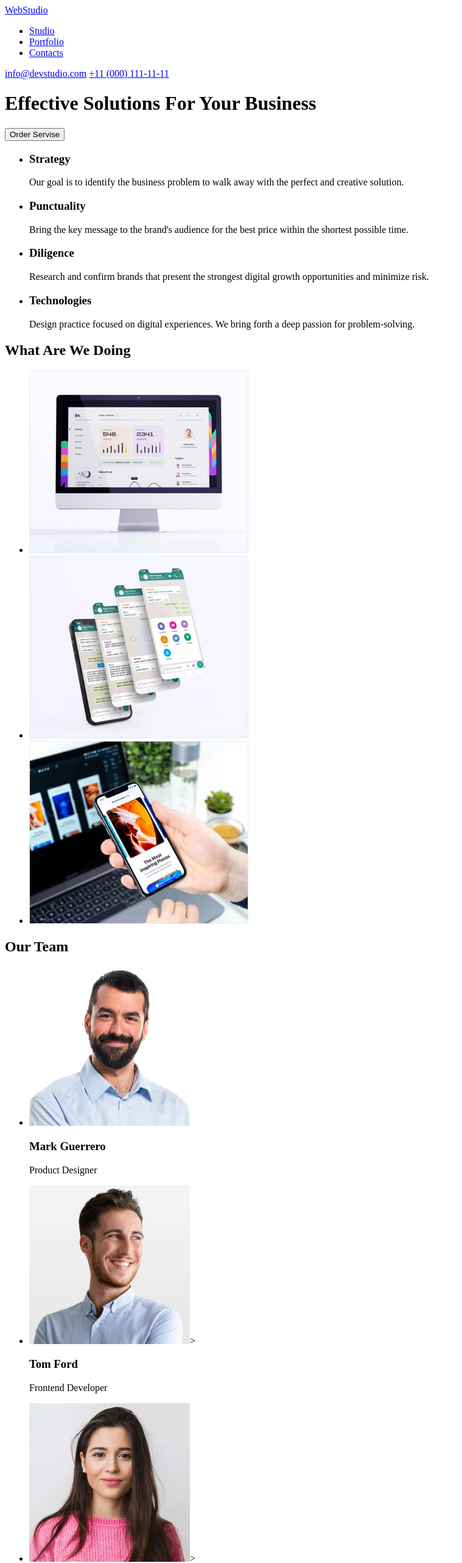
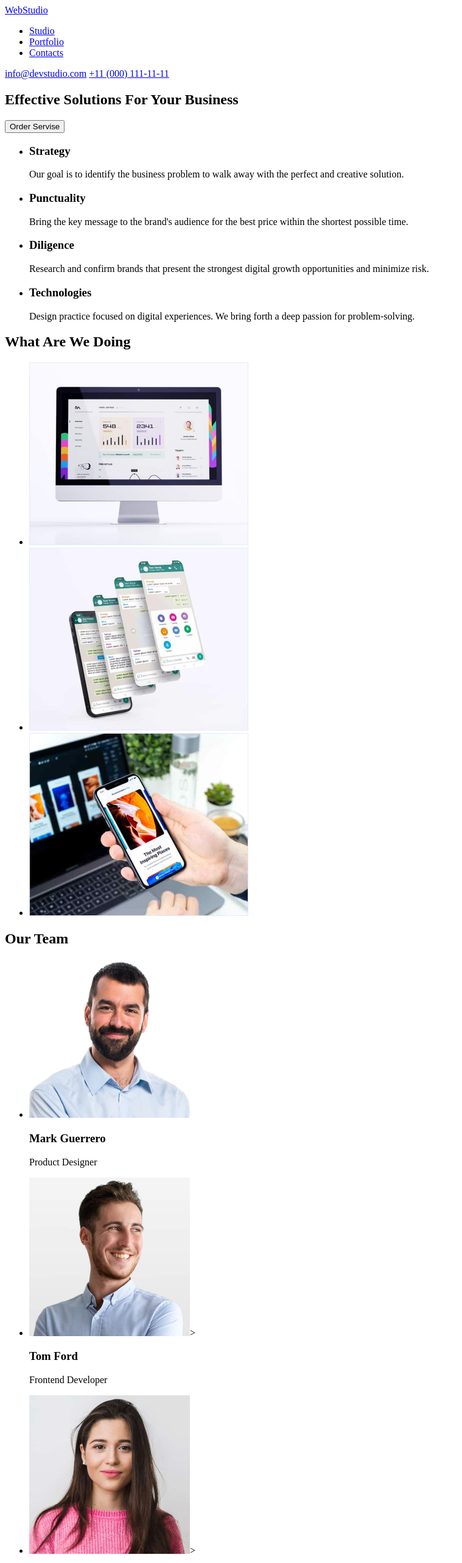
Before and after one commit to DaniilMiliukov/HW1, a plain HTML site: page index.html in a window 1280 px wide. Shown: the top 2563 px of the page at 61% size, without its empty margins (0-759 px from the left). Drawn offline with Linux system fonts and the light colour scheme.

Commit message:
Update index.html
small up

```diff
--- a/index.html
+++ b/index.html
@@ -27,8 +27,7 @@
 </header>
 <main>
 
-
-    <h1>
+    <section><h1>
     Effective Solutions
     For Your Business
 </h1>
@@ -36,13 +35,13 @@
 <!--Button-->
 
     <button type="button">Order Servise</button>
+</section>
 
 <!--Servises-->
 <!--1serv-->
 <section>
     <ul>
 <li><h3>Strategy</h3></li>
-
 
 <p>Our goal is to identify the business problem to walk away with the perfect and creative solution. </p>
 
@@ -69,8 +68,9 @@
 <!--whatdo-->
 
 
-<h2>What Are We Doing</h2>
+
 <section>
+    <h2>What Are We Doing</h2>
     <ul>
 
     <!-- я оптимізував зображення за допомогою  squoosh -->
@@ -100,41 +100,41 @@
   <li><img src="images/worker1.jpg"
     alt="Mark Guerrero"
     width="264px"
-    height="260px"></li>
+    height="260px">
   <h3>Mark Guerrero</h3>
     <p>Product Designer</p>
-
+</li>
 
 <!--Photo2-->
 
     <li><img src="images/worker2.jpg"
     alt="Tom Ford"
     width="264px"
-    height="260px">></li>
+    height="260px">>
 
 <h3>Tom Ford</h3>
     <p>Frontend Developer</p>
-
+</li>
 <!--Photo3-->
 
     <li><img src="images/worker3.jpg"
     alt="Camila Garcia"
     width="264px"
-    height="260px">></li>
+    height="260px">>
 
 <h3>Camila Garcia</h3>
     <p>Marketing</p>
-
+</li>
 
 <!--Photo4-->
 
     <li><img src="images/worker4.jpg"
     alt="Daniel Wilson"
     width="264px"
-    height="260px">></li>
+    height="260px">>
    <h3>Daniel Wilson</h3>
     <p>UI Designer</p>
-
+</li>
 
 </ul>
 </section>
```
